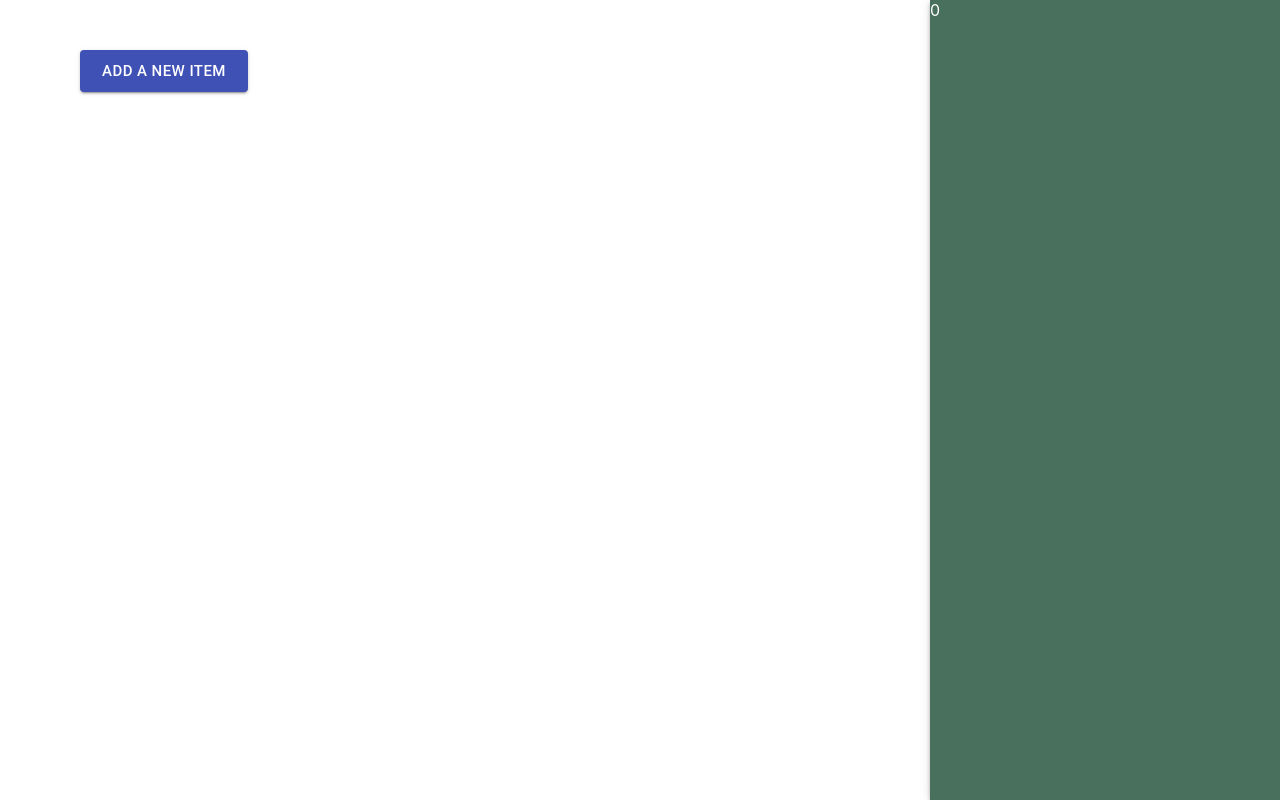
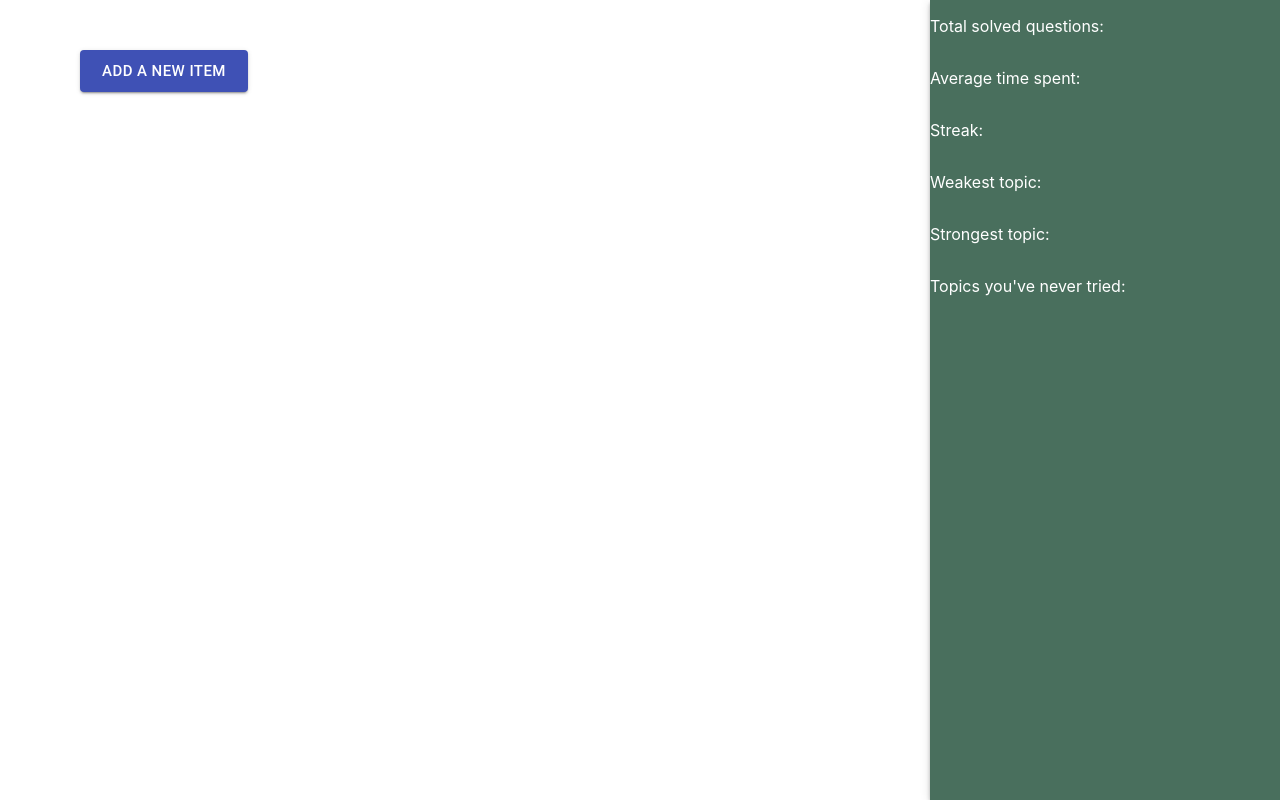
Before and after one commit to heejingit/leetcode-memo, a React (Create React App) app: page / in a window 1280 px wide. Built offline with nearby package versions, Linux system fonts and the light colour scheme.

Commit message:
Right sidebar skeleton

```diff
--- a/src/App.js
+++ b/src/App.js
@@ -1,4 +1,4 @@
-import React, { useState } from 'react';
+import React, { useEffect, useState } from 'react';
 
 import Grid from '@mui/material/Grid';
 import './App.css';
@@ -9,9 +9,31 @@ import DataManager from "./service/DataManager"
 
 function App() {
   const [data, setData] = useState(DataManager.getData());
+  const [map, setMap] = useState({})
+
+  useEffect(() => {
+    setMap(categoryMapper())
+  }, [])
 
   const dataHandler = () => {
     setData(DataManager.getData());
+    setMap(categoryMapper())
+  }
+
+  const categoryMapper = () => {
+    let dict = {}
+    if (data) {
+      data.map((item, i) => {
+        item.category.map((c, j) => {
+          if (!dict[c]) {
+            dict[c] = 1
+          } else {
+            dict[c] += 1
+          }
+        })
+      })
+    }
+    return dict
   }
 
   return (
@@ -20,7 +42,7 @@ function App() {
         <Board data={data} handler={dataHandler}/>
       </Grid>
       <Grid item xs={2}>
-        <Sidebar data={data} />
+        <Sidebar data={data} category={map} />
       </Grid>
     </Grid>
   );
--- a/src/components/Sidebar.js
+++ b/src/components/Sidebar.js
@@ -19,29 +19,35 @@ const useStyles = makeStyles((theme) => ({
 const Sidebar = (props) => {
     const classes = useStyles()
     const [data, setData] = useState(props.data)
-    const [category, setCategory] = useState(props.data['category'])
-    const [map, setMap] = useState({})
+    const [map, setMap] = useState(props.category)
 
     useEffect(() => {
-      console.log(data)
       setData(props.data)
     },[props.data])
 
+    useEffect(() => {
+      setMap(props.category)
+    },[props.category])
+
     return (
         <AppBar position="sticky" className={classes.root}>
-          <div key={props.data}>
-          {props.data.length}
-          </div>
             {(data && map) ?
-              <Box sx={{ display: 'flex', flexWrap: 'wrap', gap: 0.5 }}>
+              <Box sx={{ display: 'flex', flexWrap: 'wrap', gap: 5 }}>
                 {Object.keys(map).map((key, i) => {
-                  console.log(key)
+                  const value = `${key} x${map[key]}`
                   return (
-                    <Chip key={i} label={map[key]} />
+                    <Chip key={i} label={value} />
                   )
                 })}
               </Box>
             : <h5>No data available. Please add a new item.</h5>}
+
+            <p>Total solved questions: </p>
+            <p>Average time spent: </p>
+            <p>Streak: </p>
+            <p>Weakest topic: </p>
+            <p>Strongest topic: </p>
+            <p>Topics you've never tried: </p>
         </AppBar>
     );
 }
```
